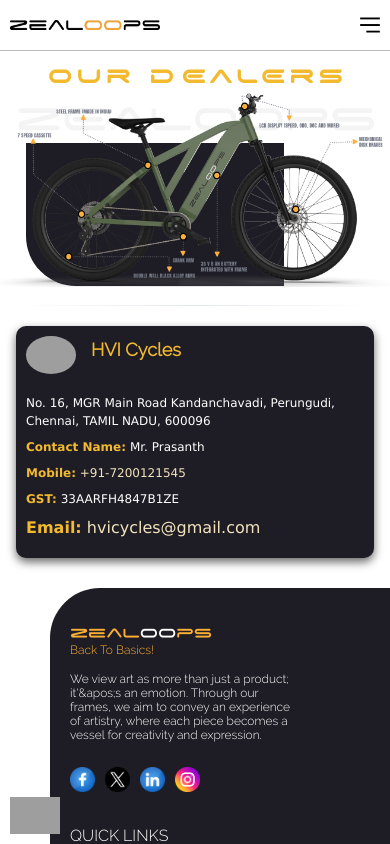
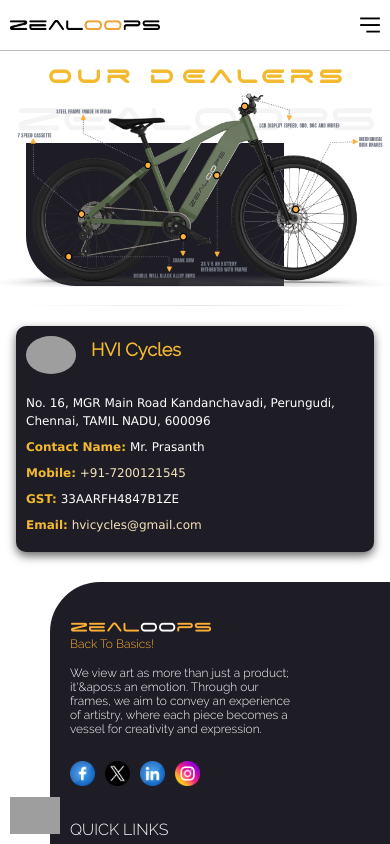
Before and after one commit to Manaregr8/zealoopssite, a Next.js app: page /dealers in a window 390 px wide. Shown: the top 844 px of the page. Built offline with nearby package versions, Linux system fonts and the light colour scheme; grey boxes are pictures that could not be loaded.

Commit message:
corrected

```diff
--- a/src/app/dealers/dealers.module.css
+++ b/src/app/dealers/dealers.module.css
@@ -97,6 +97,7 @@
     .address,
     .contact,
     .mobile,
+    .email,
     .gst {
       font-size: 14px;
     }
@@ -118,6 +119,7 @@
     .address,
     .contact,
     .mobile,
+    .email,
     .gst {
       font-size: 12px;
     }
```
